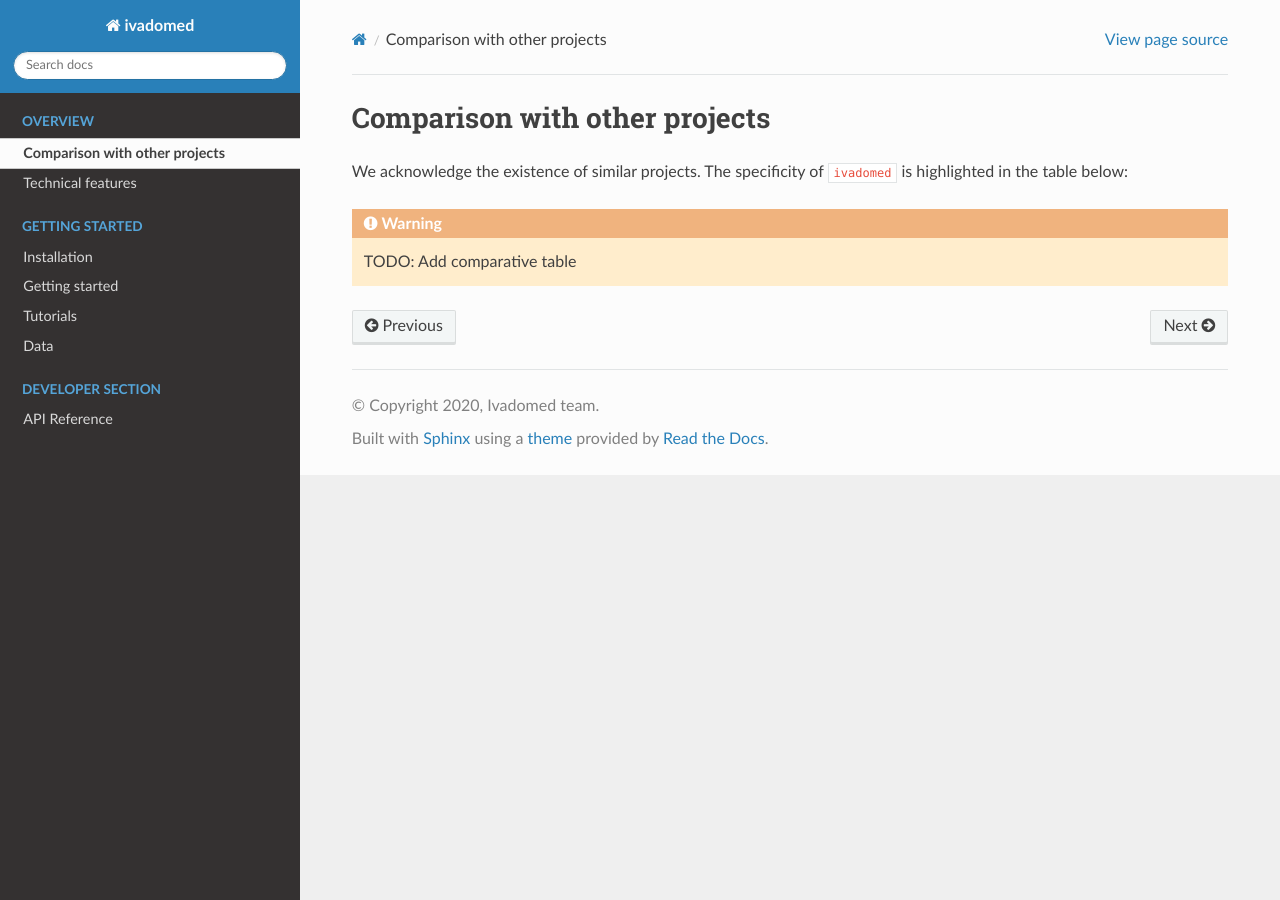
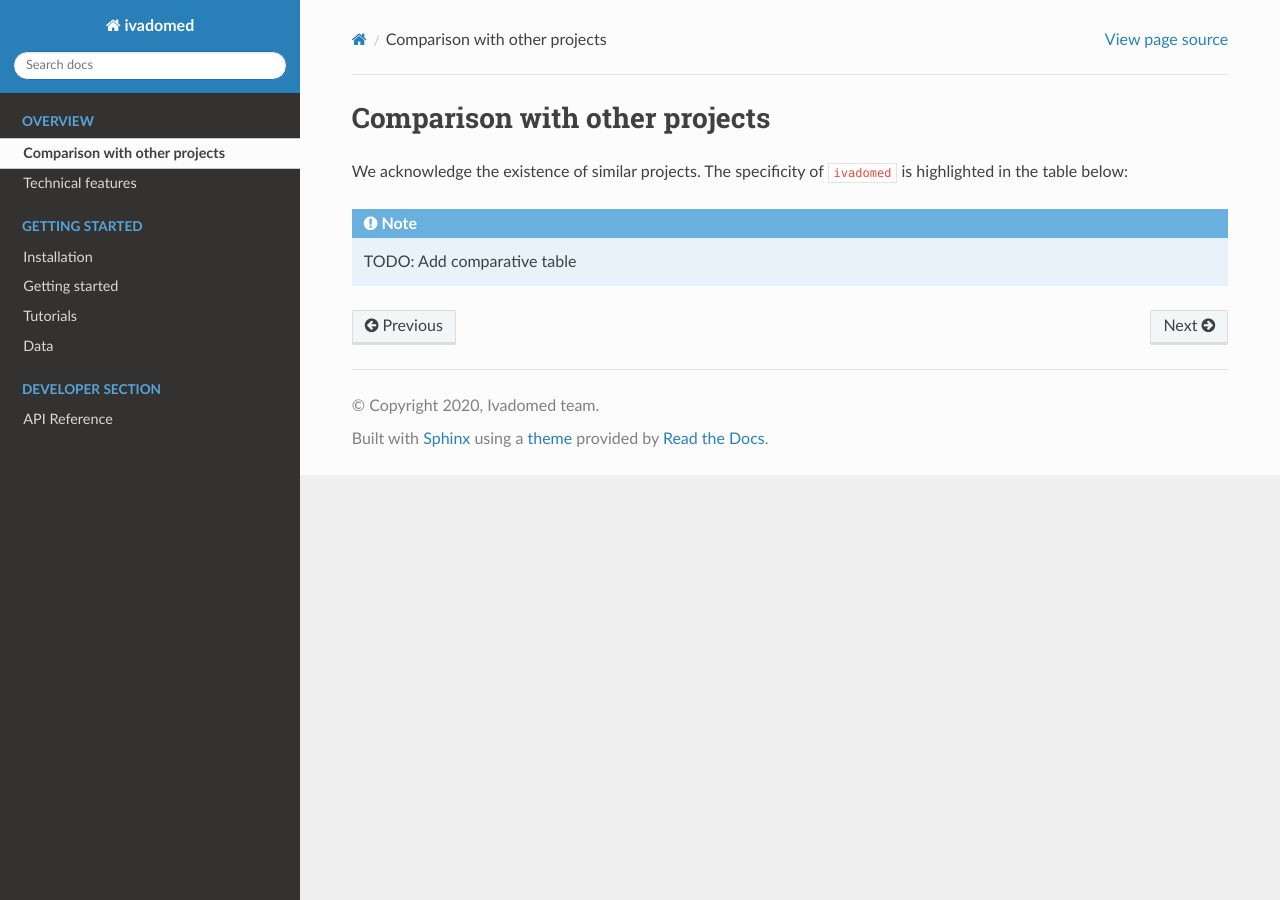
Before and after one commit to ivadomed/ivadomed, a Sphinx documentation site: the page built from docs/source/comparison_other_projects.md, in a window 1280 px wide. Built offline with Sphinx 7.4.7 and the Read the Docs theme 2.0.0, drawn with Linux system fonts in a browser that asks for light colours.

Commit message:
Changed warning to note (less aggressive)

````diff
--- a/docs/source/comparison_other_projects.md
+++ b/docs/source/comparison_other_projects.md
@@ -3,5 +3,5 @@
 We acknowledge the existence of similar projects. The specificity of `ivadomed`
 is highlighted in the table below:
 
-``` warning:: TODO: Add comparative table
+``` note:: TODO: Add comparative table
 ```
````
